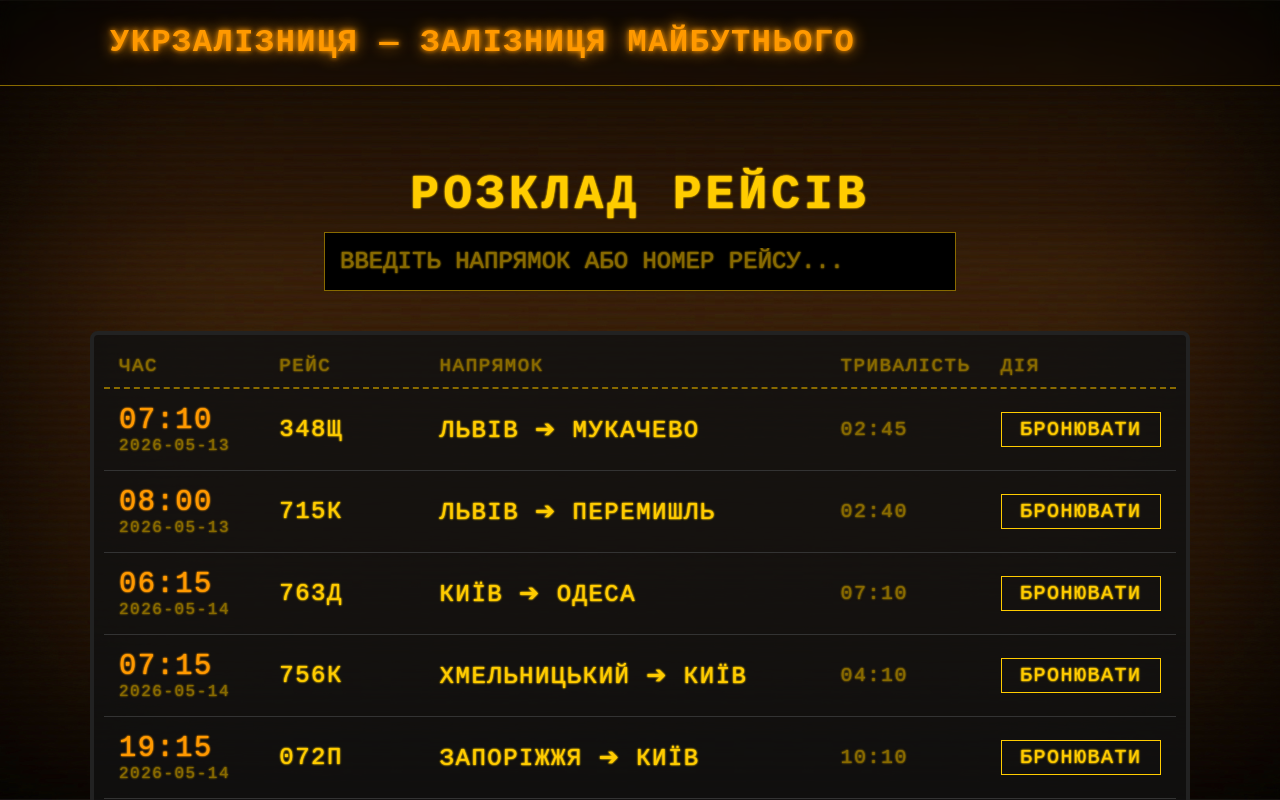
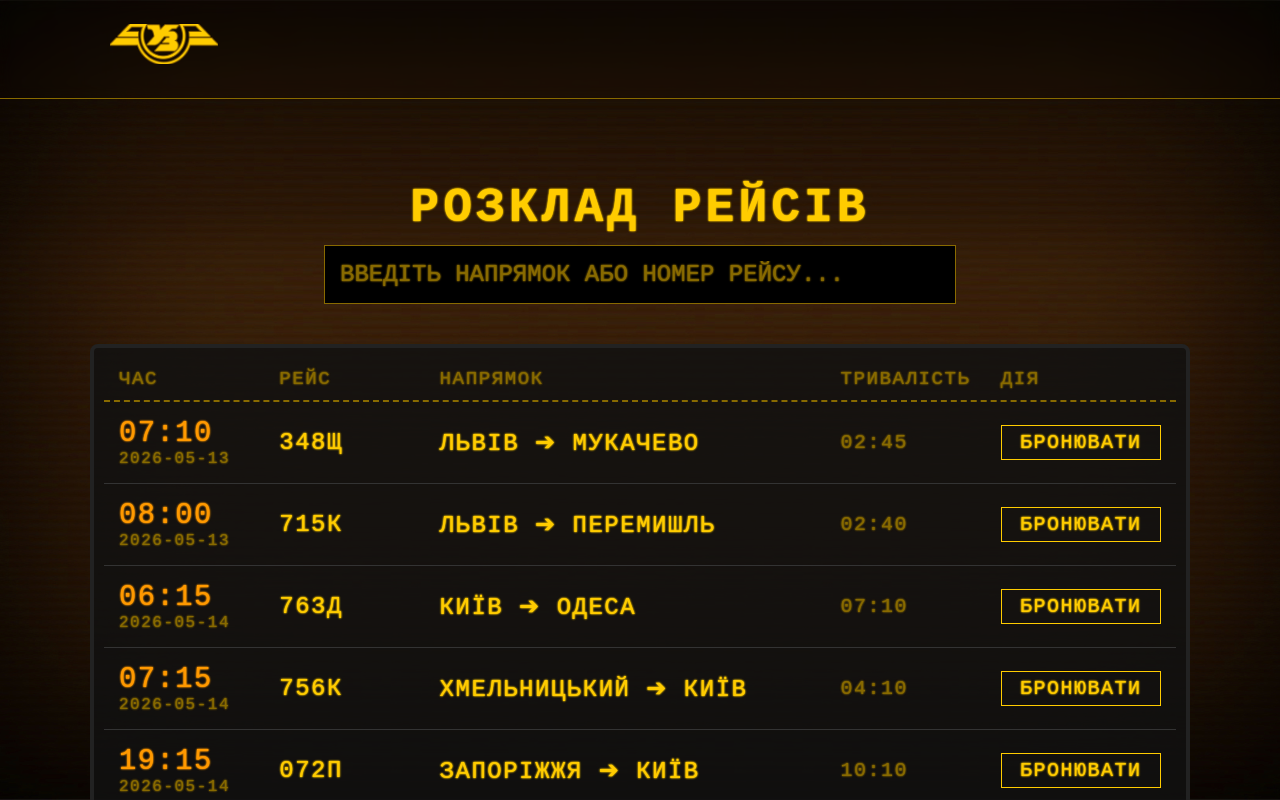
Before and after one commit to the-darkkk/web-railway-ms, a React (Vite) app: page / in a window 1280 px wide. Shown: the top 800 px of the page. Built offline with nearby package versions, Linux system fonts and the light colour scheme; a web font is replaced by a local one.

Commit message:
Add logo image instead of just text

```diff
--- a/src/App.jsx
+++ b/src/App.jsx
@@ -8,7 +8,7 @@
     <BrowserRouter>
       <header className="main-header">
         <div className="container header-content">
-          <Link to="/" className="logo">Укрзалізниця — залізниця майбутнього</Link>
+          <Link to="/" className="logo"><img src="/logo.png" width="10%" alt="Українські Залізничні Лінії" /></Link>
         </div>
       </header>
 
```
Also changed, not shown: public/logo.png (added).
